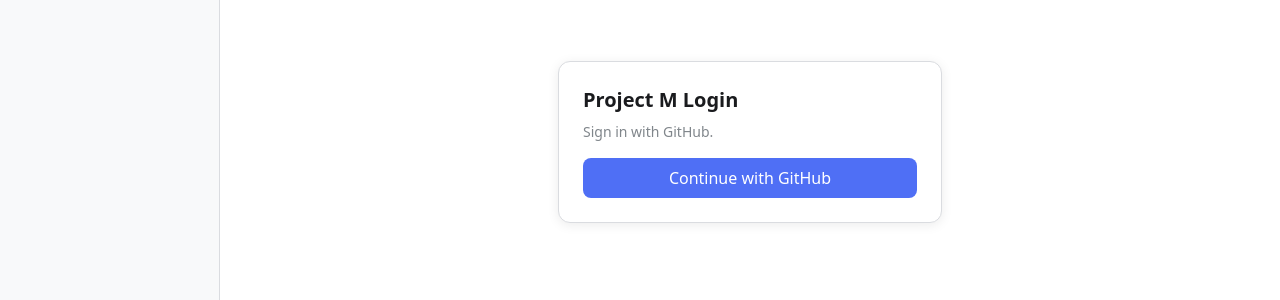
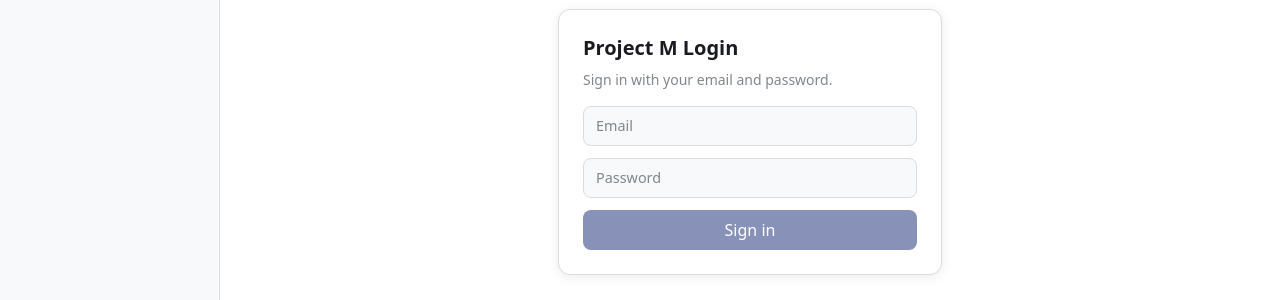
Before and after one commit to mihir113/project-m, a Next.js app: page /login in a window 1280 px wide. Shown: the part 282-582 px from the top of the page. Built offline with nearby package versions, Linux system fonts and the light colour scheme; no server answers.

Commit message:
Revert login to Supabase email/password flow

```diff
--- a/src/app/login/page.tsx
+++ b/src/app/login/page.tsx
@@ -6,6 +6,8 @@
 
 export default function LoginPage() {
   const router = useRouter();
+  const [email, setEmail] = useState("");
+  const [password, setPassword] = useState("");
   const [loading, setLoading] = useState(false);
   const [error, setError] = useState<string | null>(null);
 
@@ -22,16 +24,16 @@
     setLoading(true);
     setError(null);
     try {
-      const { error } = await supabase.auth.signInWithOAuth({
-        provider: "github",
-        options: {
-          redirectTo: window.location.origin,
-        },
+      const { error } = await supabase.auth.signInWithPassword({
+        email: email.trim(),
+        password,
       });
       if (error) {
         setError(error.message || "Login failed");
         return;
       }
+      router.replace("/");
+      router.refresh();
     } catch {
       setError("Login failed");
     } finally {
@@ -43,10 +45,29 @@
     <div className="min-h-screen flex items-center justify-center bg-primary p-6">
       <div className="card w-full max-w-sm p-6">
         <h1 className="text-xl font-semibold text-primary mb-2">Project M Login</h1>
-        <p className="text-sm text-muted mb-4">Sign in with GitHub.</p>
+        <p className="text-sm text-muted mb-4">Sign in with your email and password.</p>
+        <input
+          className="input-field mb-3"
+          type="email"
+          placeholder="Email"
+          value={email}
+          onChange={(e) => setEmail(e.target.value)}
+          autoComplete="email"
+        />
+        <input
+          className="input-field mb-3"
+          type="password"
+          placeholder="Password"
+          value={password}
+          onChange={(e) => setPassword(e.target.value)}
+          autoComplete="current-password"
+          onKeyDown={(e) => {
+            if (e.key === "Enter") handleLogin();
+          }}
+        />
         {error && <p className="text-xs mb-3" style={{ color: "#f87171" }}>{error}</p>}
-        <button className="btn-primary w-full" onClick={handleLogin} disabled={loading}>
-          {loading ? "Redirecting..." : "Continue with GitHub"}
+        <button className="btn-primary w-full" onClick={handleLogin} disabled={loading || !email.trim() || !password.trim()}>
+          {loading ? "Signing in..." : "Sign in"}
         </button>
       </div>
     </div>
```
